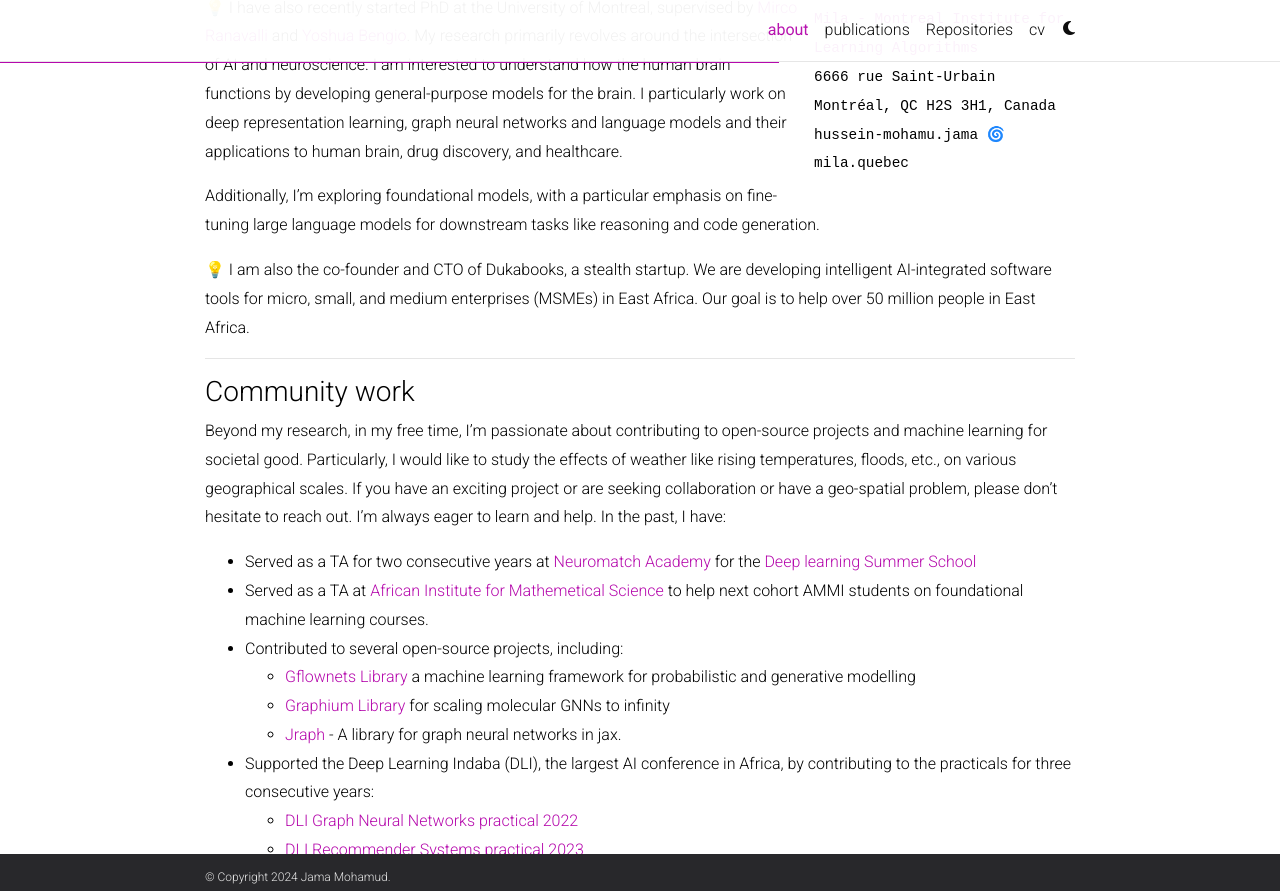
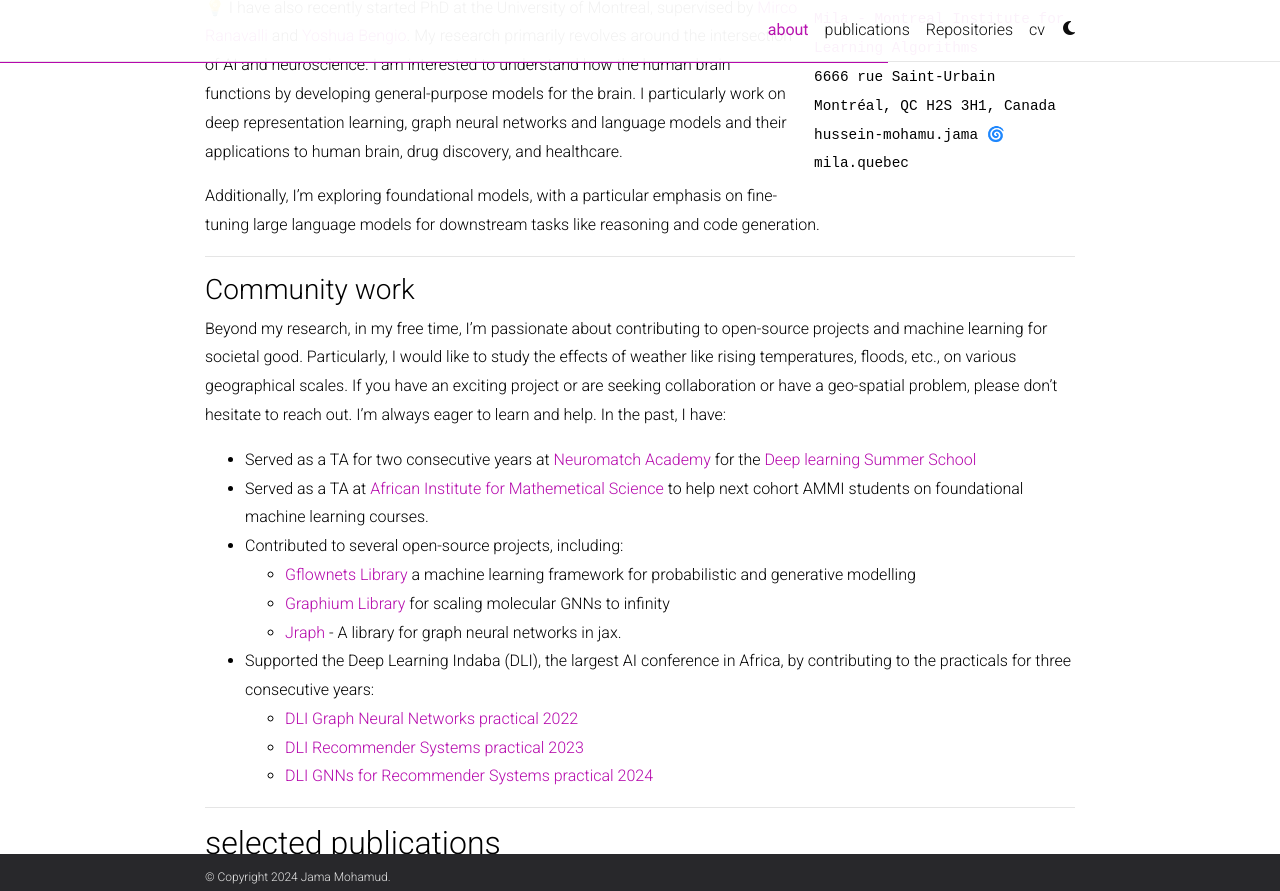
Before and after one commit to engmubarak48/jmohamud.github.io, a Jekyll site: the page built from _pages/about.md, in a window 1280 px wide and 900 px high, scrolled down 505 px, cut to the strip 0-891 px from the top of the window. Built offline with Jekyll 4.4.1, drawn with Linux system fonts in a browser that asks for light colours; full-size pictures stand in for the smaller copies a plugin makes; comment, search, counter and statistics services are not loaded; a style sheet for code colours, icons or effects is not loaded.

Commit message:
remove minor

```diff
--- a/_pages/about.md
+++ b/_pages/about.md
@@ -28,8 +28,6 @@
 
 Additionally, I'm exploring foundational models, with a particular emphasis on fine-tuning large language models for downstream tasks like reasoning and code generation.
 
-💡 I am also the co-founder and CTO of Dukabooks, a stealth startup. We are developing intelligent AI-integrated software tools for micro, small, and medium enterprises (MSMEs) in East Africa. Our goal is to help over 50 million people in East Africa.
-
 ---
 
 ### Community work
```
